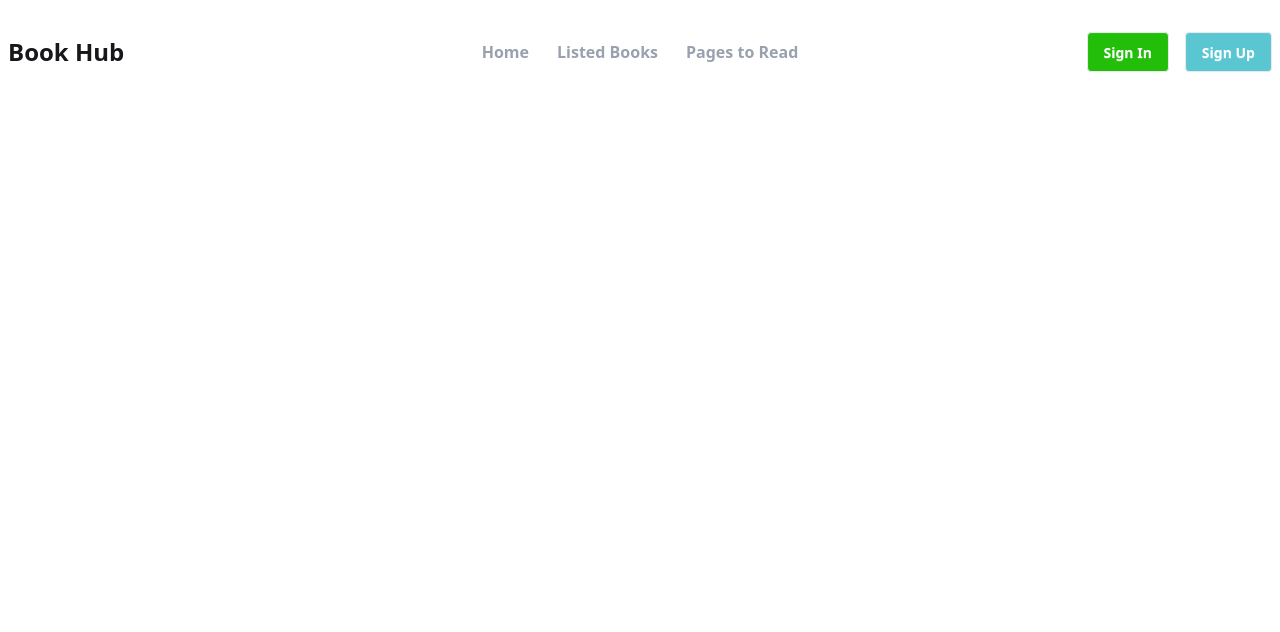
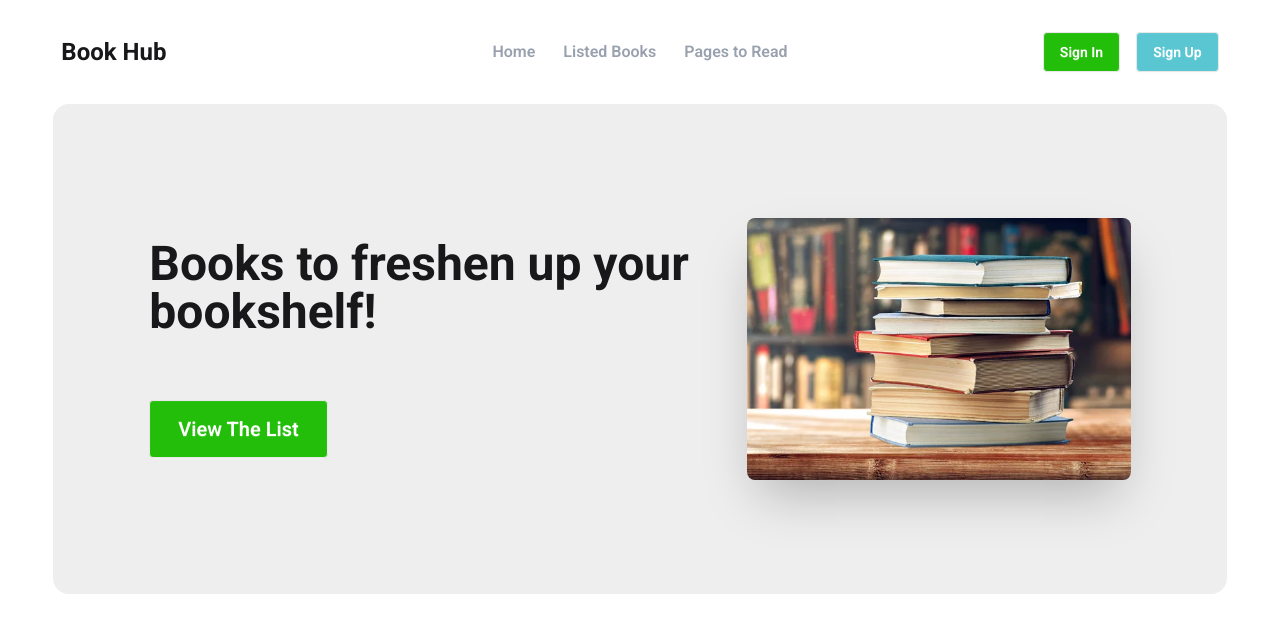
Before and after one commit to tausifislamsheik/Book-Hub, a React (Vite) app: page / in a window 1280 px wide. Shown: the top 632 px of the page. Built offline with nearby package versions, Linux system fonts and the light colour scheme.

Commit message:
Banner section added

```diff
--- /dev/null
+++ b/src/components/Banner/Banner.jsx
@@ -0,0 +1,20 @@
+import bannerImg from '../../assets/bannerImg.jpg'
+
+const Banner = () => {
+    return (
+        <div class="hero bg-base-300 mt-5 rounded-2xl lg:p-10 lg:px-20">
+            <div class="hero-content flex-col lg:flex-row-reverse">
+                <img
+                src={bannerImg}
+                class="lg:max-w-sm rounded-lg shadow-2xl"
+                />
+                <div className='lg:py-20'>
+                <h1 class="text-3xl lg:text-5xl font-bold mb-5 lg:mb-16">Books to freshen up your bookshelf!</h1>
+                <button class="btn bg-[#23BE0A] text-white lg:p-7 lg:text-xl">View The List</button>
+                </div>
+            </div>
+        </div>
+    );
+};
+
+export default Banner;
--- /dev/null
+++ b/src/components/Book/Book.jsx
@@ -0,0 +1,9 @@
+const Book = () => {
+    return (
+        <div>
+
+        </div>
+    );
+};
+
+export default Book;
--- /dev/null
+++ b/src/components/Books/Books.jsx
@@ -0,0 +1,9 @@
+const Books = () => {
+    return (
+        <div>
+
+        </div>
+    );
+};
+
+export default Books;
--- a/src/components/Home/Home.jsx
+++ b/src/components/Home/Home.jsx
@@ -1,7 +1,9 @@
+import Banner from "../Banner/Banner";
+
 const Home = () => {
     return (
         <div>
-            <h1>Home section</h1>
+            <Banner></Banner>
         </div>
     );
 };
--- a/src/components/Root/Root.jsx
+++ b/src/components/Root/Root.jsx
@@ -1,9 +1,11 @@
+import { Outlet } from "react-router-dom";
 import Navbar from "../Navbar/Navbar";
 
 const Root = () => {
     return (
-        <div className="max-w-7xl mx-auto">
+        <div className="roboto w-11/12 lg:max-w-7xl mx-auto">
             <Navbar></Navbar>
+            <Outlet></Outlet>
         </div>
     );
 };
--- a/src/index.css
+++ b/src/index.css
@@ -1,2 +1,8 @@
+@import url('https://fonts.googleapis.com/css2?family=Roboto:ital,wght@0,100..900;1,100..900&display=swap');
+
 @import "tailwindcss";
 @plugin "daisyui";
+
+.roboto{
+    font-family: "Roboto", sans-serif;
+}
```
Also changed, not shown: src/assets/bannerImg.jpg (added).
